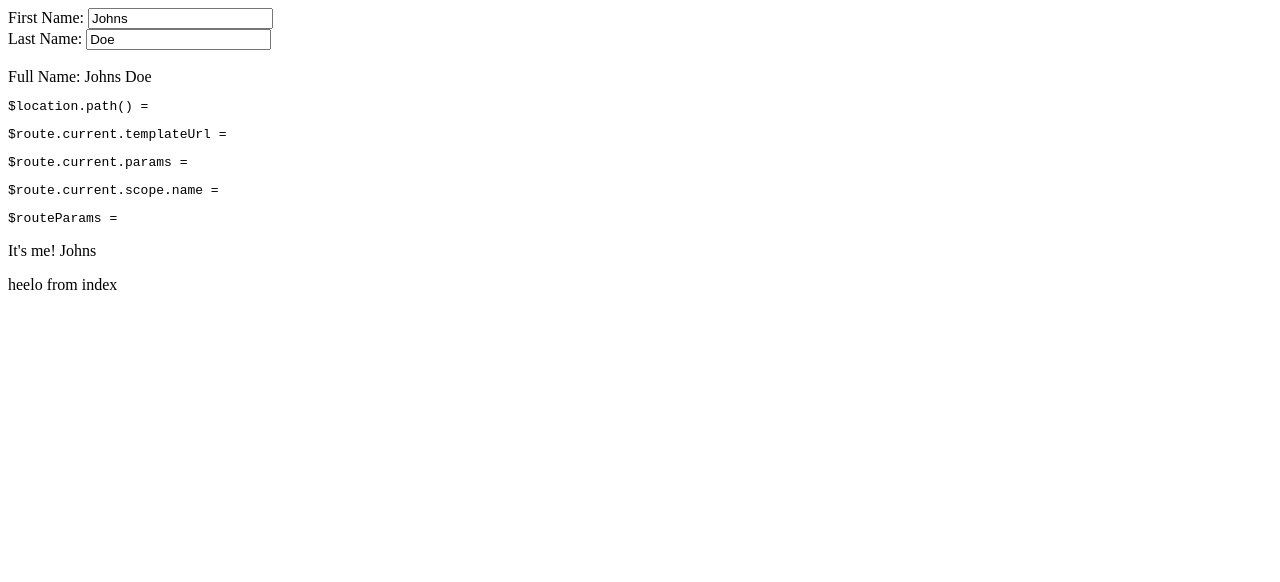
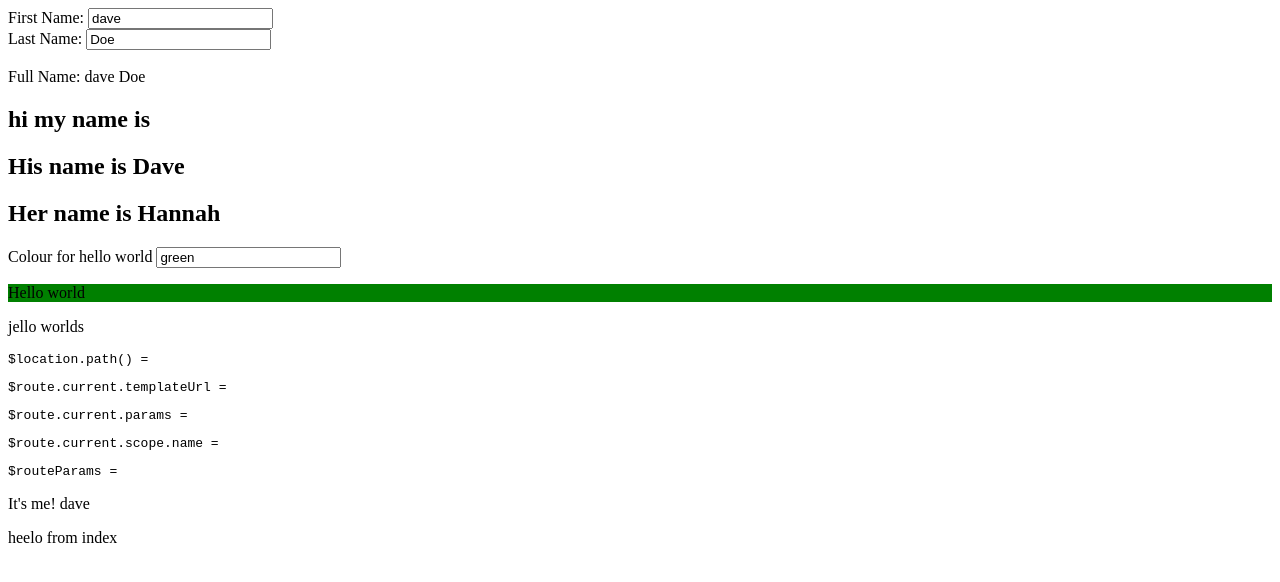
Before and after one commit to code-4-england/war-site, a website: page app/index.html at #/war in a window 1280 px wide. Drawn offline with nearby package versions, Linux system fonts and the light colour scheme.

Commit message:
directives

```diff
--- a/app/components/worldwar-two/worldwar.2.controller.js
+++ b/app/components/worldwar-two/worldwar.2.controller.js
@@ -8,9 +8,11 @@
   ww2.$inject = ['$scope'];
 
   function ww2($scope) {
-    $scope.firstName = "Johns";
+    $scope.firstName = "dave";
     $scope.lastName = "Doe";
-
+    $scope.dave = { name:'Dave', hair: 'ginger', sex: 'male' };
+    $scope.hannah = { name: 'Hannah', hair: 'blonde', sex: 'female' };
+    $scope.color = 'green';
   };
 
 })();
--- a/app/components/worldwar-two/worldwar.2.directive.js
+++ b/app/components/worldwar-two/worldwar.2.directive.js
@@ -13,6 +13,70 @@
       return {
         templateUrl: "./components/worldwar-two/inputs.html"
       }
+    })
+
+    .directive('ww2b', function() {
+      return {
+        restrict: 'E',
+        scope: {
+          user: '=user'
+        },
+        template: "<h2 ng-switch='user.sex'><span ng-switch-when='male'>His</span><span ng-switch-when='female'>Her</span> name is {{ user.name }}</h2>"
+      }
+    })
+
+    .directive('ww2c', function() {
+      return {
+        restrict: 'E',
+        scope: {
+          user: '@user'
+        },
+        template: "<h2>hi my name is {{ user.name }}</h2>"
+      }
+    })
+
+    .directive('helloWorld', function() {
+      return {
+        scope: {
+          color: '@colorAttr'
+        },
+        restrict: 'AE',
+        replace: true,
+        template: '<p style="background-color:{{color}}">Hello world',
+        link: function(scope, elem, attrs) {
+          elem.bind('click', function() {
+            elem.css('backgroung-color', 'white');
+            scope.$apply(function() {
+              scope.color = 'white';
+            });
+          });
+          elem.bind('mouseover', function() {
+            elem.css('cursor', 'pointer');
+          })
+        }
+      }
+    })
+
+    .directive('jelloWorlds', function() {
+      return {
+        scope: {
+          color: '@colorAttr'
+        },
+        restrict: 'AE',
+        replace: true,
+        template: '<p style="background-color:{{color}}">jello worlds',
+        link: function(scope, elem, attrs) {
+          elem.bind('click', function() {
+            elem.css('backgroung-color', 'white');
+            scope.$apply(function() {
+              scope.color = 'white';
+            });
+          });
+          elem.bind('mouseover', function() {
+            elem.css('cursor', 'pointer');
+          })
+        }
+      }
     });
 
 })();
--- a/app/components/worldwar-two/ww2.html
+++ b/app/components/worldwar-two/ww2.html
@@ -1,6 +1,13 @@
 <div>
 
     <ww2a></ww2a>
+    <ww2c user="{{ firstName }}"></ww2c>
+    <ww2b user="dave"></ww2b>
+    <ww2b user="hannah"></ww2b>
+
+   <label>Colour for hello world </label><input type="text" ng-model="color" placeholder="Enter a color" />
+    <hello-world color-attr="{{color}}"></hello-world>
+    <jello-worlds></jello-worlds>
 
     <pre>$location.path() = {{$location.path()}}</pre>
     <pre>$route.current.templateUrl = {{$route.current.templateUrl}}</pre>
```
